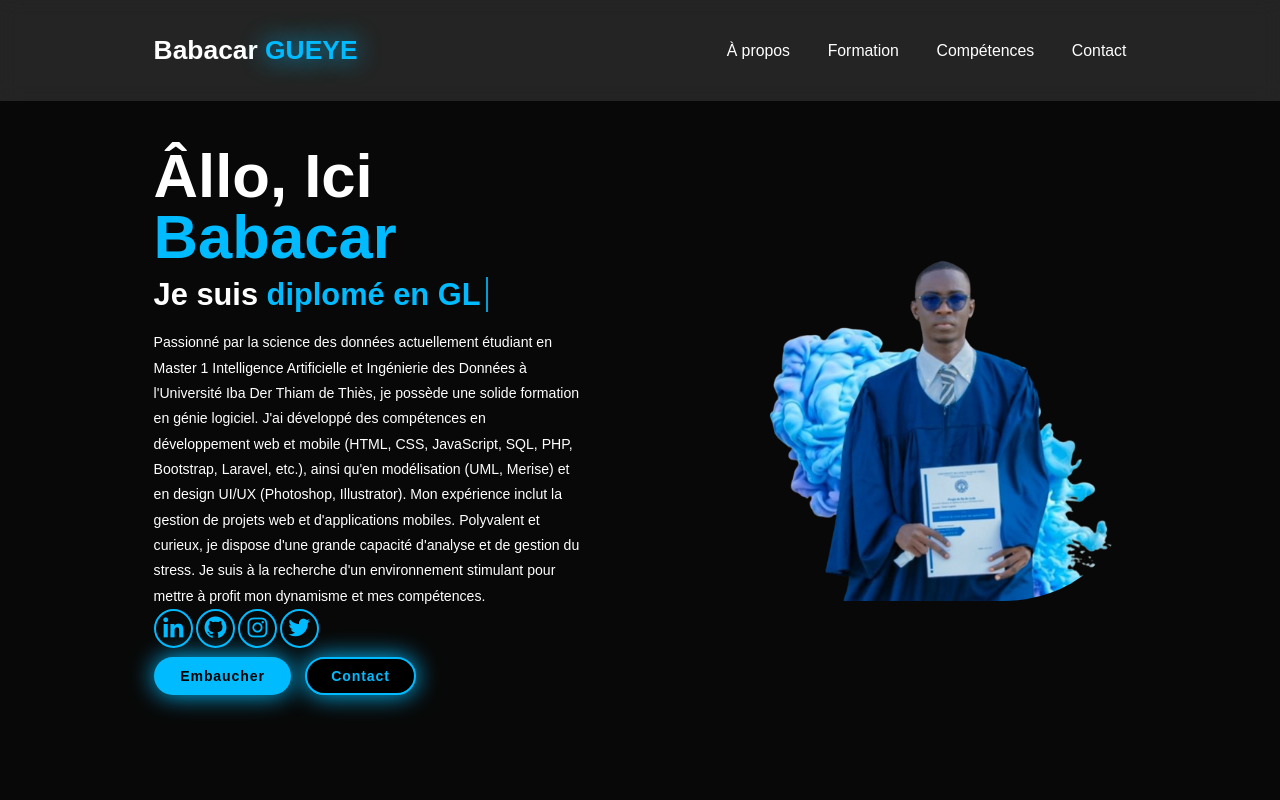
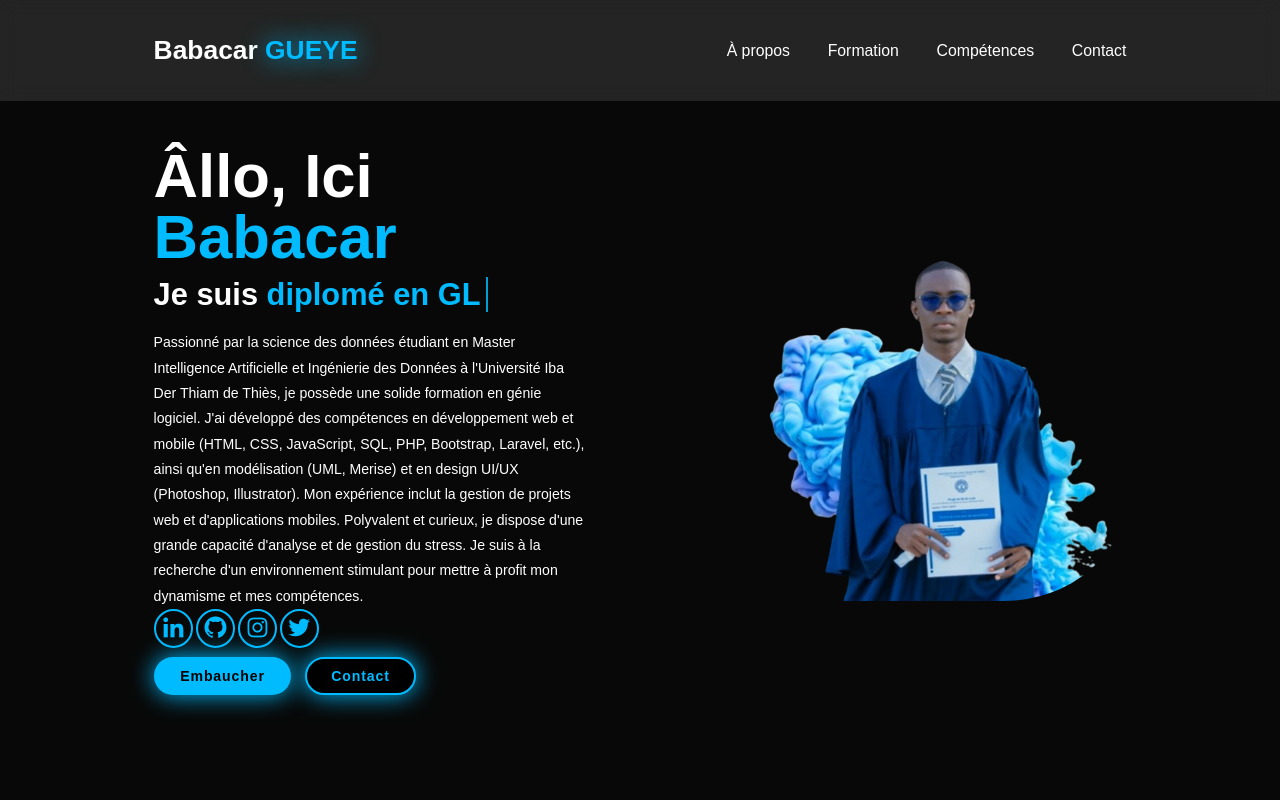
Before and after one commit to babacardevdata/babacar-porfolio, a plain HTML site: page index.html in a window 1280 px wide. Shown: the top 800 px of the page. Drawn offline with nearby package versions, Linux system fonts and the light colour scheme.

Commit message:
Update index.html

```diff
--- a/index.html
+++ b/index.html
@@ -26,7 +26,7 @@
             <h1>Âllo, Ici <span>Babacar</span></h1>
             <h3 class="text-animation">Je suis <span></span></h3>
             <p>
-                Passionné par la science des données actuellement étudiant en Master 1 Intelligence Artificielle et Ingénierie des Données à l'Université Iba Der Thiam de Thiès,
+                Passionné par la science des données étudiant en Master Intelligence Artificielle et Ingénierie des Données à l'Université Iba Der Thiam de Thiès,
                  je possède une solide formation en génie logiciel.
                  J'ai développé des compétences en développement web et mobile (HTML, CSS, JavaScript, SQL, PHP, Bootstrap, Laravel, etc.),
                  ainsi qu'en modélisation (UML, Merise) et en design UI/UX (Photoshop, Illustrator).
```
